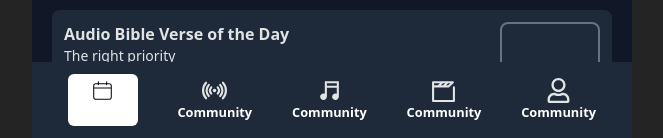
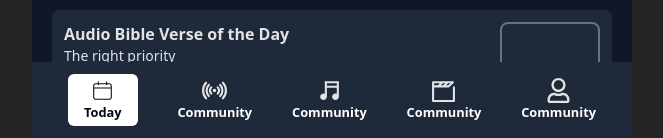
Before and after one commit to Oluwafemimicheal/web.app, a React (Vite) app: page / in a window 1280 px wide. Shown: the part 662-800 px from the top of the page, without its empty margins (308-971 px from the left). Built offline with nearby package versions, Linux system fonts and the light colour scheme.

Commit message:
Initial commit

```diff
--- a/src/components/Menu.jsx
+++ b/src/components/Menu.jsx
@@ -11,12 +11,12 @@ const Menu = () => {
     <div className="flex relative">
       <div className="bg-gray-800 absolute left-0 bottom-0 px-5 py-2 w-full">
         <ul className="flex justify-between items-center">
-          <li className="px-4 py-1 hover:bg-white group rounded-md transition">
+          <li className="px-4 py-1 transition">
             <NavLink to="/"
-              className={({ isActive }) => isActive ? " px-4 py-1 bg-white group rounded-md text-gray-950 flex flex-col justify-center items-center " : "flex flex-col justify-center items-center"
+              className={({ isActive }) => isActive ? " px-4 py-1 bg-white rounded-md text-gray-950 flex flex-col justify-center items-center " : "flex flex-col justify-center items-center"
               } title="Today">
-              <CiCalendar size={25} className="group-hover:text-gray-950" />
-              <small className="text-white font-bold group-hover:text-gray-950">Today</small>
+              <CiCalendar size={25} className="text-gray-950" />
+              <small className="text-gray-950 font-bold ">Today</small>
             </NavLink>
           </li>
           <li className="px-4 py-1 hover:bg-white group rounded-md transition">
```
